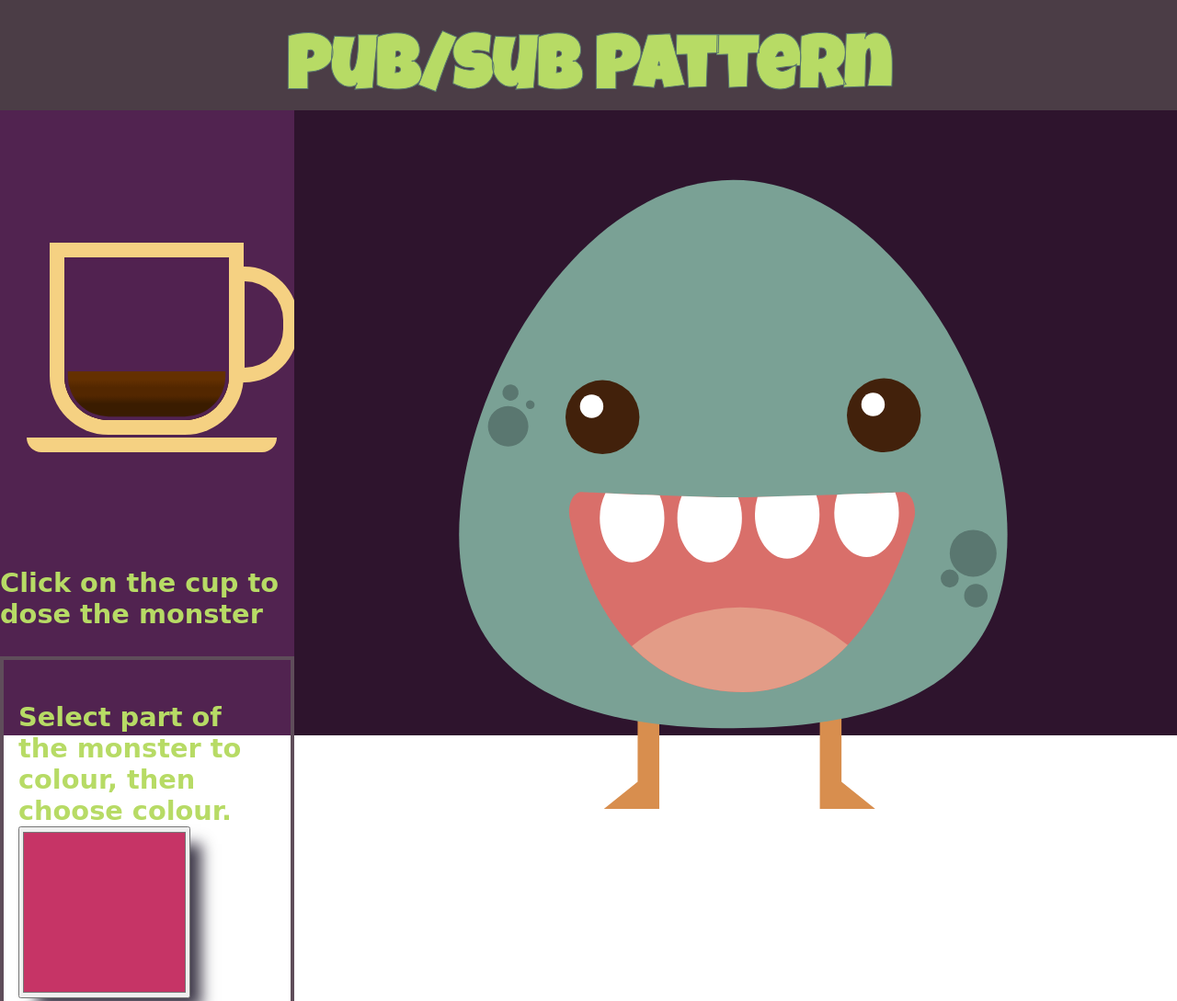
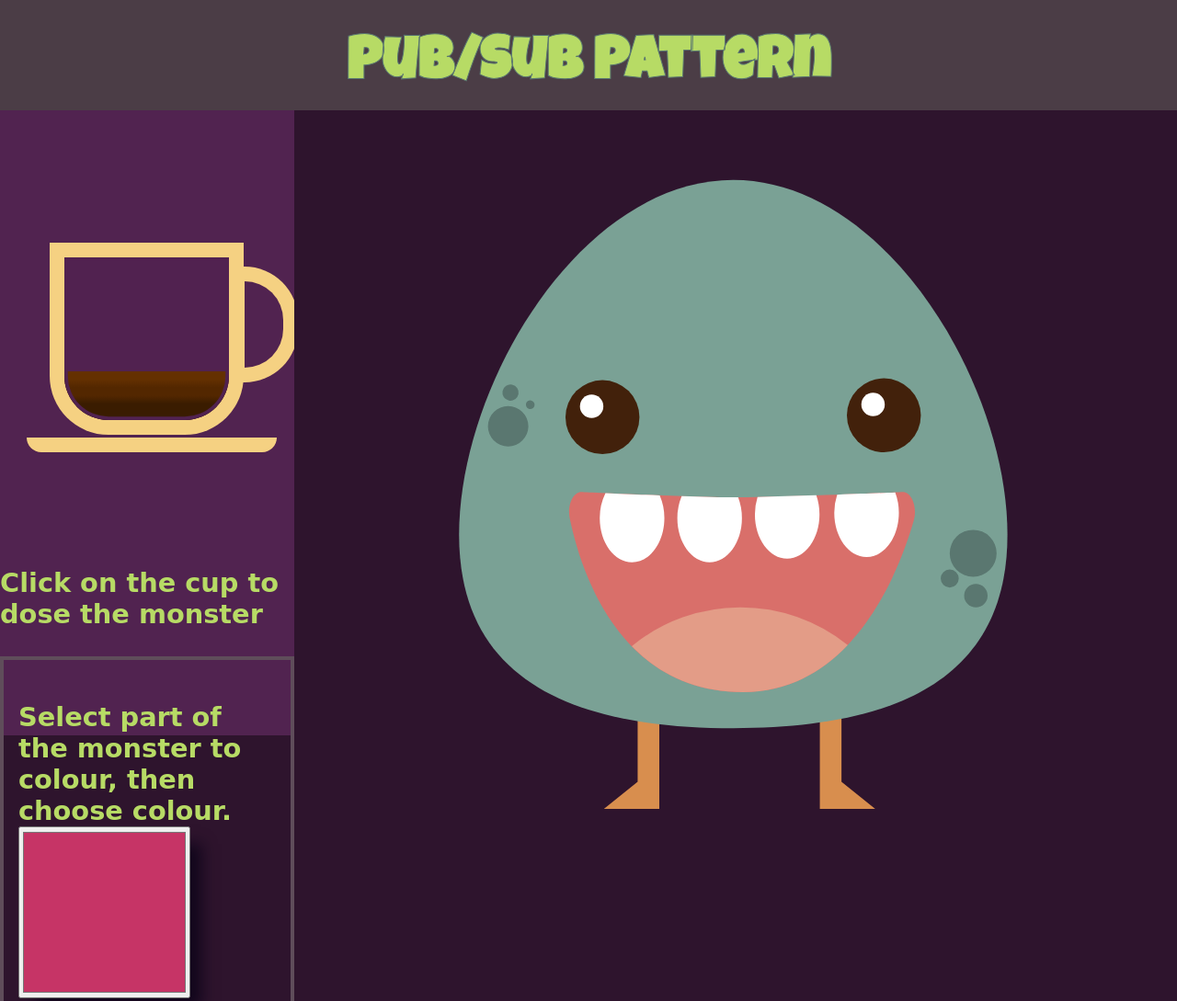
Before and after one commit to jamesteale/JS-PUB-SUB, a website with bundled scripts: page index.html in a window 1280 px wide. Shown: the top 1089 px of the page at 92% size. Built offline with nearby package versions, Linux system fonts and the light colour scheme; a web font is replaced by a local one.

Commit message:
Rejigged layout of the app

```diff
--- a/index.html
+++ b/index.html
@@ -7,12 +7,13 @@
 	<link href="https://fonts.googleapis.com/css?family=Love+Ya+Like+A+Sister|Luckiest+Guy" rel="stylesheet">
 </head>
 <body>
-	<h1 class="title">Pub/Sub Pattern</h1>
 	<div class="monster-designer">
-			<div class="tools">
-			</div>
-			<div class="monster-container">
-				<div class="monster"/>
+			<h1 class="title">Pub/Sub Pattern</h1>
+			<div class="content-wrapper">
+					<div class="tools"></div>
+					<div class="monster-container">
+						<div class="monster"></div>
+					</div>
 			</div>
 	</div>
 </body>
--- a/index.js
+++ b/index.js
@@ -1,7 +1,7 @@
 import Monster from './src/monster/Monster.js';
 import Palette from './src/colour-palette/Palette.js'
 import Caffeinator from './src/caffeinator/Caffeinator.js';
-import './src/layout.scss';
+import './src/index.scss';
 
 const instructionsToColour = "Select part of the monster to colour, then choose colour.";
 const instructionsToCaffeinate = "Click on the cup to dose the monster";
--- a/src/layout.scss
+++ b/src/index.scss
@@ -12,6 +12,7 @@ body {
 	padding: 0;
 	font-family: 'Love Ya Like A Sister', cursive;
 	color: #b7db65;
+	background-color: #2e142d;
 };
 
 // h1, h2, h3, h4, .title {
@@ -25,8 +26,8 @@ h3 {
 .title {
 	background-color: #4b3d46;
 	margin: 0;
-	padding-top: 5vh;
-	font-size: 5em;
+	padding: 5vh;
+	font-size: 8vh;
 	text-align: center;
 	height: 15vh;
 	-webkit-text-stroke: 1px #5a7770;
@@ -36,13 +37,20 @@ h3 {
 
 .monster-designer {
 	display: flex;
-	height: 85vh;
+	flex-direction: column;
+	height: 100vh;
+}
+
+.content-wrapper {
+	display: flex;
+	flex-direction: row;
 }
 
 .tools {
 	width: 25%;
 	min-width: 250px;
 	background-color: #512350;
+	height: 85vh;
 }
 
 .monster-container {
@@ -50,4 +58,5 @@ h3 {
 	background-color: #2e142d;
 	position: relative;
 	min-width: 750px;
+	height: 85vh;
 }
```
